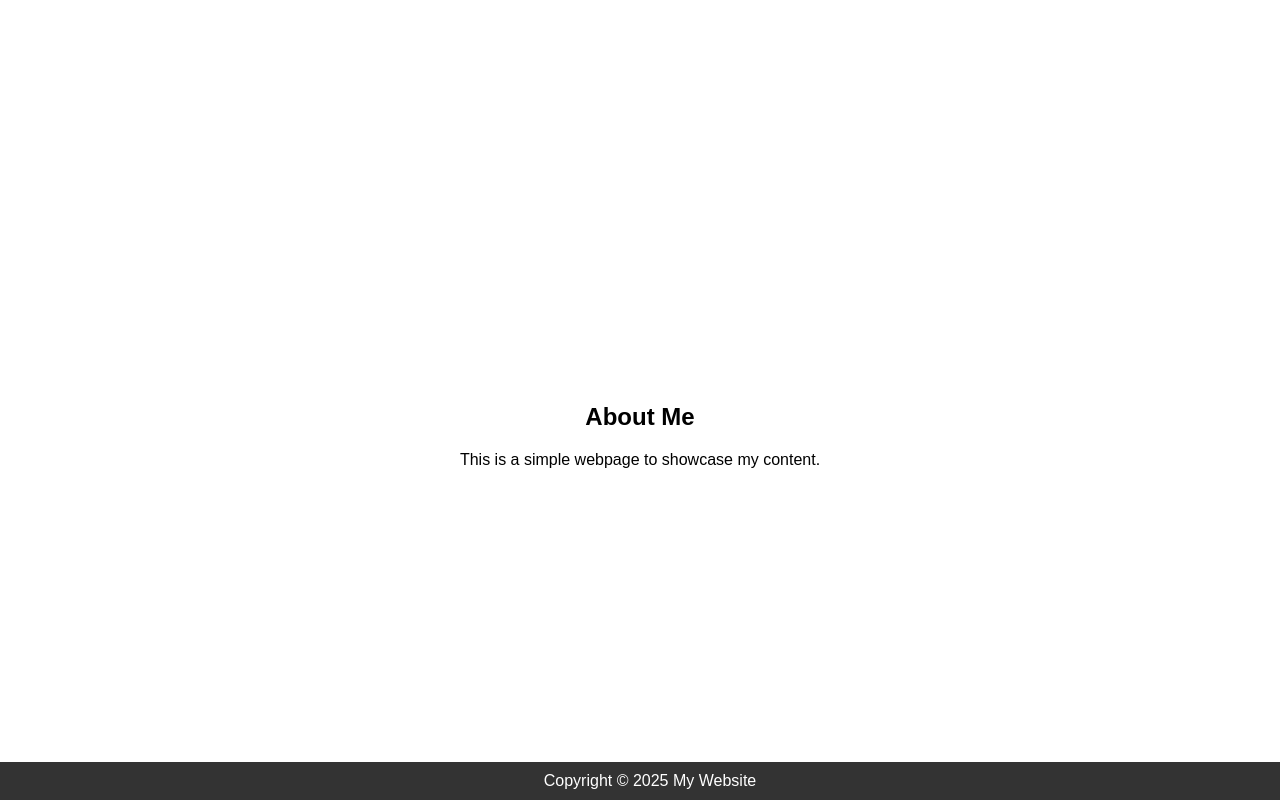
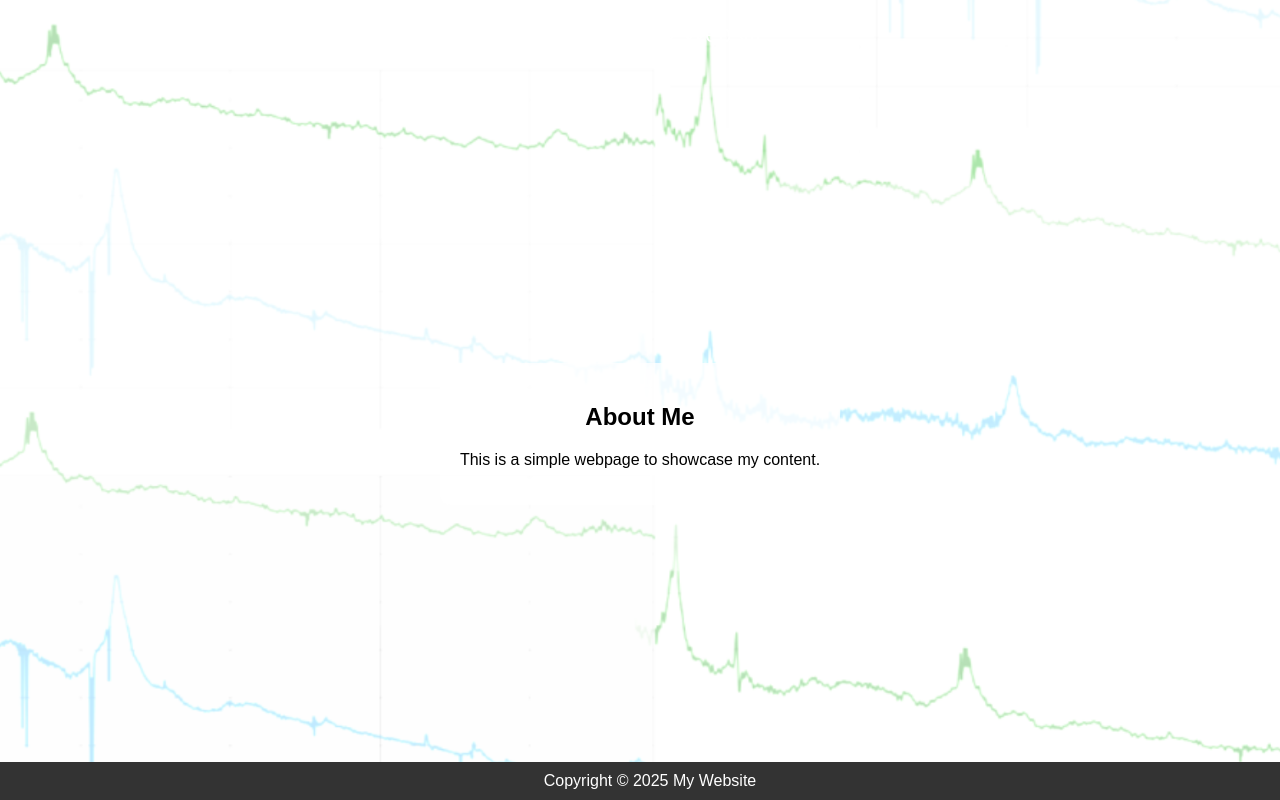
Before and after one commit to calumgordon/calumgordon.github.io, a plain HTML site: page index.html in a window 1280 px wide. Drawn offline with Linux system fonts and the light colour scheme.

Commit message:
updated image

```diff
--- a/index.html
+++ b/index.html
@@ -10,7 +10,7 @@
             margin: 0;
             padding: 0;
             text-align: center;
-            background: url('background.jpg') no-repeat center center/cover;
+            background: url('quasars.png') no-repeat center center/cover;
             height: 100vh;
             display: flex;
             flex-direction: column;
```
